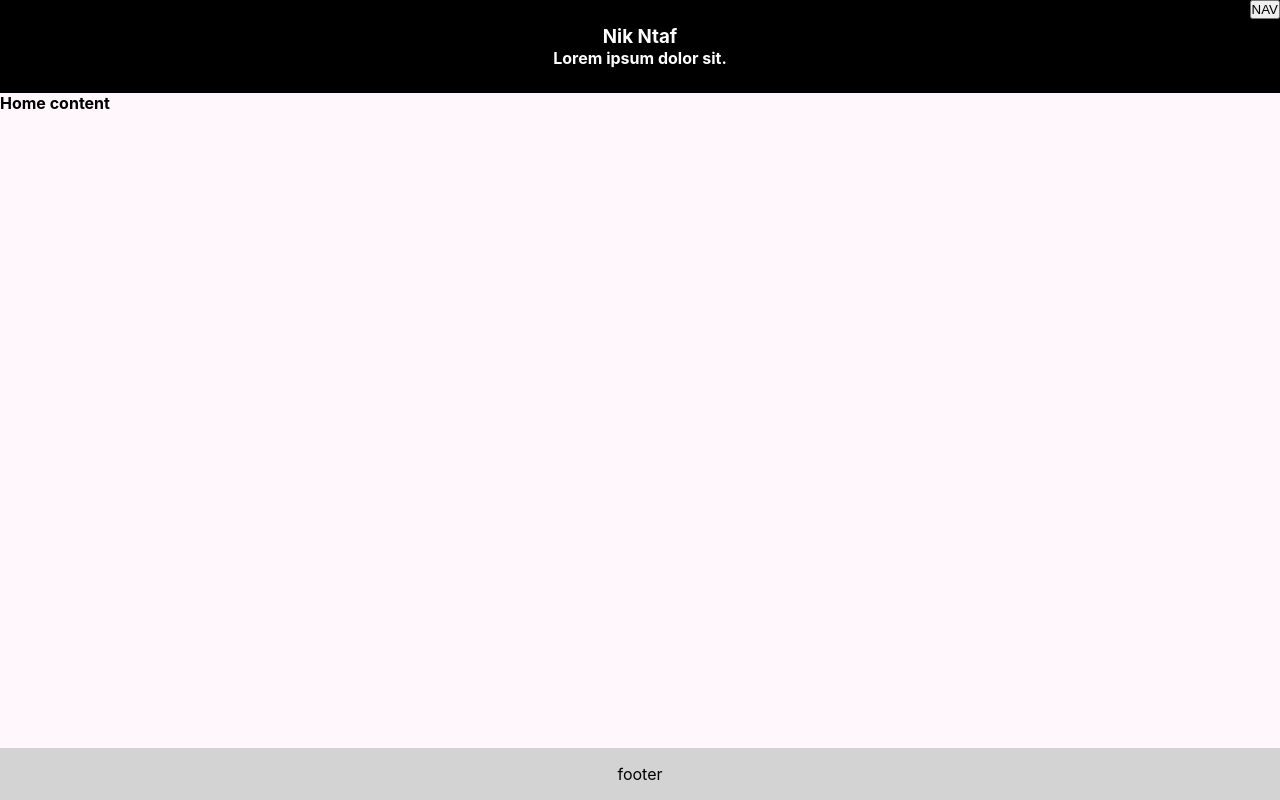
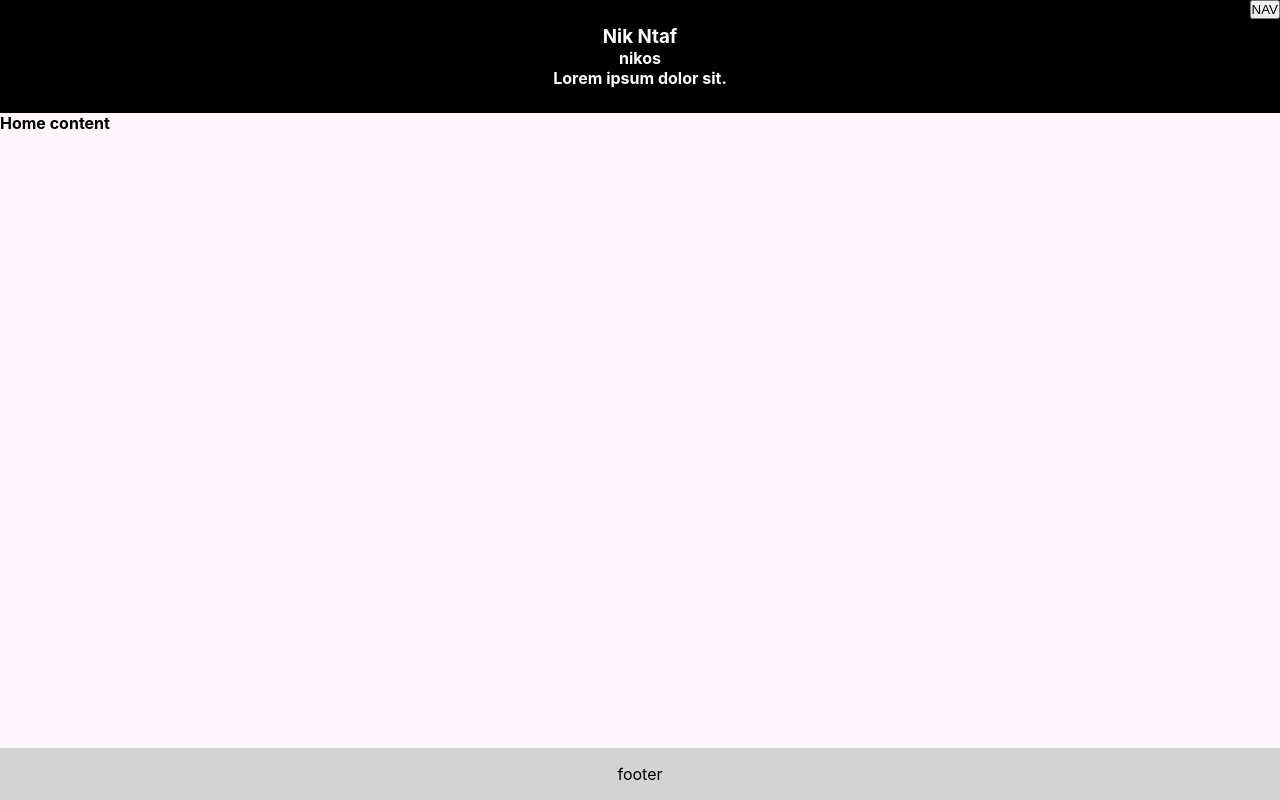
Before and after one commit to Tsokis/Creating-my-personal-site, a React (Create React App) app: page / in a window 1280 px wide. Built offline with nearby package versions, Linux system fonts and the light colour scheme.

Commit message:
passing hardcoded prop

```diff
--- a/src/components/Static/header.js
+++ b/src/components/Static/header.js
@@ -8,10 +8,11 @@ const headerStyle = {
     padding: '25px'
 };
 
-const header = () => {
+const header = (props) => {
     return (
         <div style={headerStyle}>
             <h3>Nik Ntaf</h3>
+            <h4>{props.name}</h4>
             <h4>Lorem ipsum dolor sit.</h4>
         </div>
     )
```
